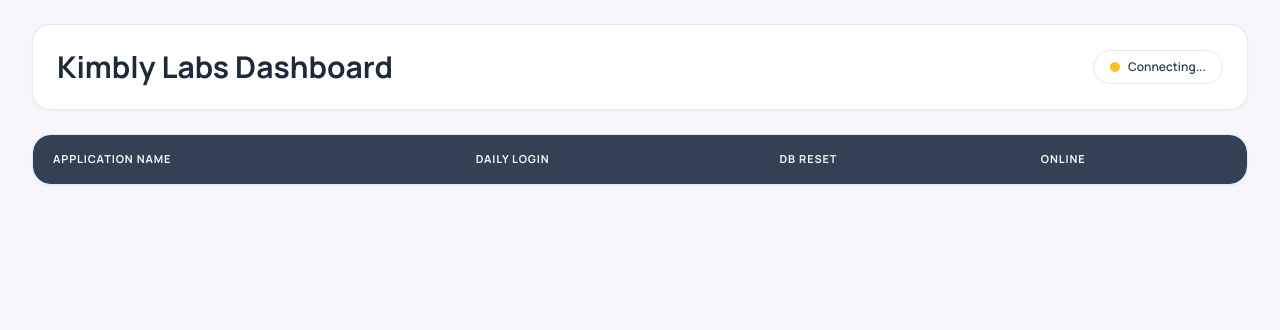
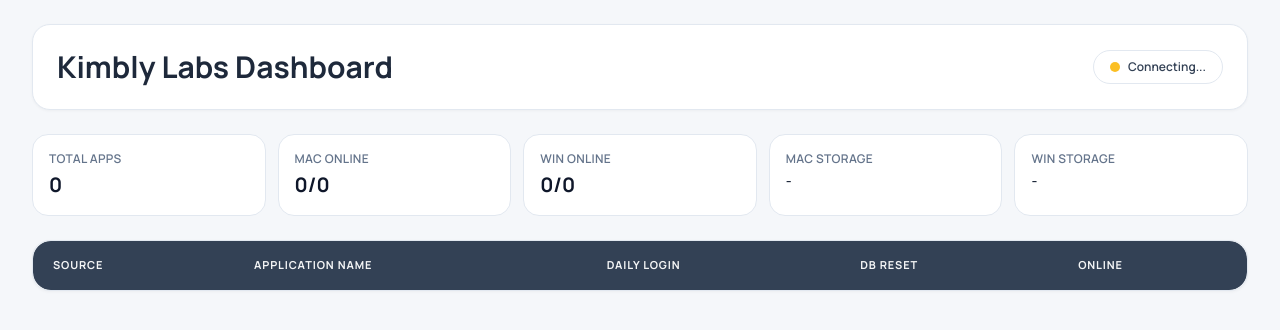
Before and after one commit to kimblylabs/kimbly_dashboard, a Flask app: page / in a window 1280 px wide. Shown: the top 330 px of the page. Run offline with Flask 3, Linux system fonts and the light colour scheme; the visitor is signed in with stand-in values (Sample User, id 1); lists and menus that the app fills with data are empty; parts of the project's set-up code (start-up, migrations or seed data) failed here and were passed over; some libraries are stand-ins or nearby versions.

Commit message:
mac storage api implemented, win api integrated

```diff
--- a/main.py
+++ b/main.py
@@ -4,6 +4,8 @@ import importlib
 from urllib.parse import urlparse
 
 import bcrypt
+import psutil
+import requests
 
 from dotenv import load_dotenv
 from flask import (
@@ -37,6 +39,8 @@ IMPORTANT_MODULES = [
 
 APP_TIMEZONE_NAME = "Asia/Kolkata"
 LIVE_THRESHOLD_SECONDS = 300  # 5 minutes
+MAC_DISK_PATH = "/"
+LOW_DISK_THRESHOLD_GB = 5
 
 try:
     zoneinfo_mod = importlib.import_module("zoneinfo")
@@ -50,14 +54,101 @@ def now_tz():
     return datetime.now(APP_TZ)
 
 
+def bytes_to_gb(value):
+    return round(value / (1024**3), 2)
+
+
 def _env(name: str, default: str) -> str:
     value = os.getenv(name)
     return value if value not in (None, "") else default
 
 
+def _win_api_base_url():
+    return _env("WIN_API_BASE_URL", "").strip().rstrip("/")
+
+
+def _win_api_timeout_seconds():
+    try:
+        timeout = int(_env("WIN_API_TIMEOUT_SECONDS", "3"))
+    except Exception:
+        timeout = 3
+
+    return timeout if timeout > 0 else 3
+
+
+def _fetch_win_json(path):
+    base = _win_api_base_url()
+    if not base:
+        return None
+
+    if not str(path).startswith("/"):
+        path = f"/{path}"
+
+    url = f"{base}{path}"
+
+    try:
+        response = requests.get(url, timeout=_win_api_timeout_seconds())
+    except Exception:
+        return None
+
+    if not response.ok:
+        return None
+
+    try:
+        return response.json()
+    except Exception:
+        return None
+
+
+def mac_storage_payload():
+    disk = psutil.disk_usage(MAC_DISK_PATH)
+    total_gb = bytes_to_gb(disk.total)
+    used_gb = bytes_to_gb(disk.used)
+    free_gb = bytes_to_gb(disk.free)
+    used_percent = round(disk.percent, 2)
+    low_disk = free_gb < LOW_DISK_THRESHOLD_GB
+
+    return {
+        "platform": "MAC",
+        "drive": MAC_DISK_PATH,
+        "timestamp": now_tz().isoformat(),
+        "storage": {
+            "total_gb": total_gb,
+            "used_gb": used_gb,
+            "free_gb": free_gb,
+            "used_percent": used_percent,
+            "low_disk": low_disk,
+        },
+    }
+
+
+def combined_storage_payload():
+    mac_data = None
+    win_data = None
+
+    try:
+        mac_data = mac_storage_payload()
+    except Exception as exc:
+        mac_data = {"platform": "MAC", "success": False, "error": str(exc)}
+
+    win_data = _fetch_win_json("/win/storage")
+    if not isinstance(win_data, dict):
+        win_data = {
+            "platform": "WIN",
+            "success": False,
+            "error": "Windows storage unavailable",
+        }
+
+    return {
+        "mac": mac_data,
+        "win": win_data,
+    }
+
+
 app.config["SECRET_KEY"] = _env("FLASK_SECRET_KEY", "kimbly-dashboard-dev-secret")
 app.config["SESSION_COOKIE_HTTPONLY"] = True
 app.config["SESSION_COOKIE_SAMESITE"] = "Lax"
+
 
 def _safe_next_url(target):
     if not target:
@@ -485,9 +576,34 @@ def fetch_status_rows():
                 "error": str(exc),
             }
 
+        status["source"] = "MAC"
         rows.append(status)
 
-    rows.sort(key=lambda x: (x.get("app_name") or "").lower())
+    win_payload = _fetch_win_json("/win/dashboard")
+    win_rows = win_payload.get("applications") if isinstance(win_payload, dict) else []
+
+    if isinstance(win_rows, list):
+        for row in win_rows:
+            if not isinstance(row, dict):
+                continue
+
+            merged = {
+                "app_id": row.get("app_id"),
+                "app_name": row.get("app_name"),
+                "daily_login": bool(row.get("daily_login")),
+                "db_reset": bool(row.get("db_reset")),
+                "redirect_link": row.get("redirect_link"),
+                "insert_mode": row.get("insert_mode", "UNKNOWN"),
+                "low_priority_logs": row.get("low_priority_logs", "UNKNOWN"),
+                "status": row.get("status", "OFFLINE"),
+                "online": bool(row.get("online")),
+                "last_activity_seconds": row.get("last_activity_seconds"),
+                "error": row.get("error"),
+                "source": "WIN",
+            }
+            rows.append(merged)
+
+    rows.sort(key=lambda x: ((x.get("app_name") or "").lower(), x.get("source") or ""))
 
     return rows
 
@@ -495,6 +611,7 @@ def fetch_status_rows():
 def dashboard_payload(rows):
     return {
         "applications": rows,
+        "storage": combined_storage_payload(),
         "meta": {
             "total": len(rows),
             "generated_at": now_tz().isoformat(),
@@ -593,6 +710,17 @@ def application_detail_page(app_id):
         "application_detail.html",
         app_id=app_id,
         app_name=app_row.get("app_name") or "Application",
+        app_source="MAC",
+    )
+
+
+@app.get("/applications/win/<int:app_id>")
+def application_detail_page_win(app_id):
+    return render_template(
+        "application_detail.html",
+        app_id=app_id,
+        app_name=f"Windows App #{app_id}",
+        app_source="WIN",
     )
 
 
@@ -629,6 +757,41 @@ def api_application_detail(app_id):
         return jsonify(app_detail_payload(app_row))
     except Exception as exc:
         return jsonify({"error": str(exc)}), 500
+
+
+@app.get("/api/win/<path:subpath>")
+def api_win_proxy(subpath):
+    base = _win_api_base_url()
+    if not base:
+        return jsonify({"error": "WIN_API_BASE_URL is not configured"}), 503
+
+    path = f"/win/{subpath.lstrip('/')}"
+    url = f"{base}{path}"
+
+    try:
+        response = requests.get(url, timeout=_win_api_timeout_seconds())
+    except Exception as exc:
+        return jsonify({"error": str(exc)}), 502
+
+    try:
+        payload = response.json()
+    except Exception:
+        payload = {"error": "Invalid JSON response from windows API"}
+
+    return jsonify(payload), response.status_code
+
+
+@app.get("/api/storage")
+def api_storage_combined():
+    return jsonify(combined_storage_payload())
+
+
+@app.get("/storage")
+def storage():
+    try:
+        return jsonify(mac_storage_payload())
+    except Exception as exc:
+        return jsonify({"success": False, "error": str(exc)}), 500
 
 
 @socketio.on("connect")
--- a/requirements.txt
+++ b/requirements.txt
@@ -5,3 +5,6 @@ SQLAlchemy==2.0.30
 PyMySQL==1.1.1
 python-dotenv==1.0.1
 bcrypt==4.2.0
+psutil==5.9.8
+requests==2.32.3
+waitress
--- a/static/js/dashboard.js
+++ b/static/js/dashboard.js
@@ -1,6 +1,11 @@
 const statusEl = document.getElementById("socket-status");
 const socketDot = document.getElementById("socket-dot");
 const tableBodyEl = document.getElementById("table-body");
+const totalAppsEl = document.getElementById("total-apps");
+const macOnlineEl = document.getElementById("mac-online");
+const winOnlineEl = document.getElementById("win-online");
+const macStorageEl = document.getElementById("mac-storage");
+const winStorageEl = document.getElementById("win-storage");
 
 function setSocketState(text, connected) {
   statusEl.textContent = text;
@@ -30,13 +35,48 @@ function formatDateTime(value) {
   return d.toLocaleString();
 }
 
+function storageText(storagePayload) {
+  if (!storagePayload || storagePayload.success === false) {
+    return "Unavailable";
+  }
+
+  const freeGb = storagePayload?.storage?.free_gb;
+  const usedPercent = storagePayload?.storage?.used_percent;
+
+  if (freeGb == null || usedPercent == null) {
+    return "Unavailable";
+  }
+
+  return `${freeGb} GB free (${usedPercent}%)`;
+}
+
+function renderOverview(payload) {
+  const applications = payload?.applications || [];
+  const macApps = applications.filter(
+    (app) => String(app?.source || "MAC").toUpperCase() === "MAC",
+  );
+  const winApps = applications.filter(
+    (app) => String(app?.source || "MAC").toUpperCase() === "WIN",
+  );
+
+  const macOnline = macApps.filter((app) => Boolean(app.online)).length;
+  const winOnline = winApps.filter((app) => Boolean(app.online)).length;
+
+  totalAppsEl.textContent = String(applications.length);
+  macOnlineEl.textContent = `${macOnline}/${macApps.length}`;
+  winOnlineEl.textContent = `${winOnline}/${winApps.length}`;
+
+  macStorageEl.textContent = storageText(payload?.storage?.mac);
+  winStorageEl.textContent = storageText(payload?.storage?.win);
+}
+
 function renderTable(applications) {
   tableBodyEl.innerHTML = "";
 
   if (!applications.length) {
     const tr = document.createElement("tr");
     const td = document.createElement("td");
-    td.colSpan = 4;
+    td.colSpan = 5;
     td.className = "px-4 py-6 text-center text-sm text-slate-500";
     td.textContent = "No applications found.";
     tr.appendChild(td);
@@ -50,10 +90,19 @@ function renderTable(applications) {
     const tr = document.createElement("tr");
     tr.className = "hover:bg-slate-50/90 clickable-row";
 
-    const detailPath = `/applications/${app.app_id}`;
+    const source = String(app.source || "MAC").toUpperCase();
+    const detailPath =
+      source === "WIN"
+        ? `/applications/win/${app.app_id}`
+        : `/applications/${app.app_id}`;
     tr.addEventListener("click", () => {
       window.location.href = detailPath;
     });
+
+    const sourceTd = document.createElement("td");
+    sourceTd.className = "px-4 py-3 text-sm font-semibold text-slate-700";
+    sourceTd.textContent = source;
+    tr.appendChild(sourceTd);
 
     const appNameTd = document.createElement("td");
     appNameTd.className = "px-4 py-3 text-sm font-semibold text-slate-800";
@@ -83,6 +132,7 @@ function renderTable(applications) {
 
 function applyPayload(payload) {
   const applications = payload?.applications || [];
+  renderOverview(payload);
   renderTable(applications);
 }
 
--- a/templates/application_detail.html
+++ b/templates/application_detail.html
@@ -253,6 +253,7 @@
 
     <script>
       window.__APP_ID__ = {{ app_id|tojson }};
+      window.__APP_SOURCE__ = {{ (app_source or "MAC")|tojson }};
     </script>
     <script src="https://cdn.socket.io/4.7.5/socket.io.min.js"></script>
     <script src="/static/js/application_detail.js" defer></script>
--- a/templates/dashboard.html
+++ b/templates/dashboard.html
@@ -281,11 +281,39 @@
         </div>
       </section>
 
+      <section class="mt-6 grid grid-cols-2 gap-3 sm:grid-cols-3 lg:grid-cols-5">
+        <article class="stat-card p-4">
+          <p class="text-xs font-semibold uppercase tracking-wide soft-text">Total Apps</p>
+          <p id="total-apps" class="mt-1 text-xl font-bold text-slate-900">0</p>
+        </article>
+
+        <article class="stat-card p-4">
+          <p class="text-xs font-semibold uppercase tracking-wide soft-text">Mac Online</p>
+          <p id="mac-online" class="mt-1 text-xl font-bold text-slate-900">0/0</p>
+        </article>
+
+        <article class="stat-card p-4">
+          <p class="text-xs font-semibold uppercase tracking-wide soft-text">Win Online</p>
+          <p id="win-online" class="mt-1 text-xl font-bold text-slate-900">0/0</p>
+        </article>
+
+        <article class="stat-card p-4">
+          <p class="text-xs font-semibold uppercase tracking-wide soft-text">Mac Storage</p>
+          <p id="mac-storage" class="mt-1 text-sm font-semibold text-slate-800">-</p>
+        </article>
+
+        <article class="stat-card p-4">
+          <p class="text-xs font-semibold uppercase tracking-wide soft-text">Win Storage</p>
+          <p id="win-storage" class="mt-1 text-sm font-semibold text-slate-800">-</p>
+        </article>
+      </section>
+
       <section class="table-panel mt-6">
         <div class="table-wrapper">
           <table>
             <thead>
               <tr class="text-left">
+                <th class="px-5 py-4">Source</th>
                 <th class="px-5 py-4">Application Name</th>
                 <th class="px-5 py-4">Daily Login</th>
                 <th class="px-5 py-4">DB Reset</th>
```
Also changed, not shown: static/js/application_detail.js (+6 -1 lines).
